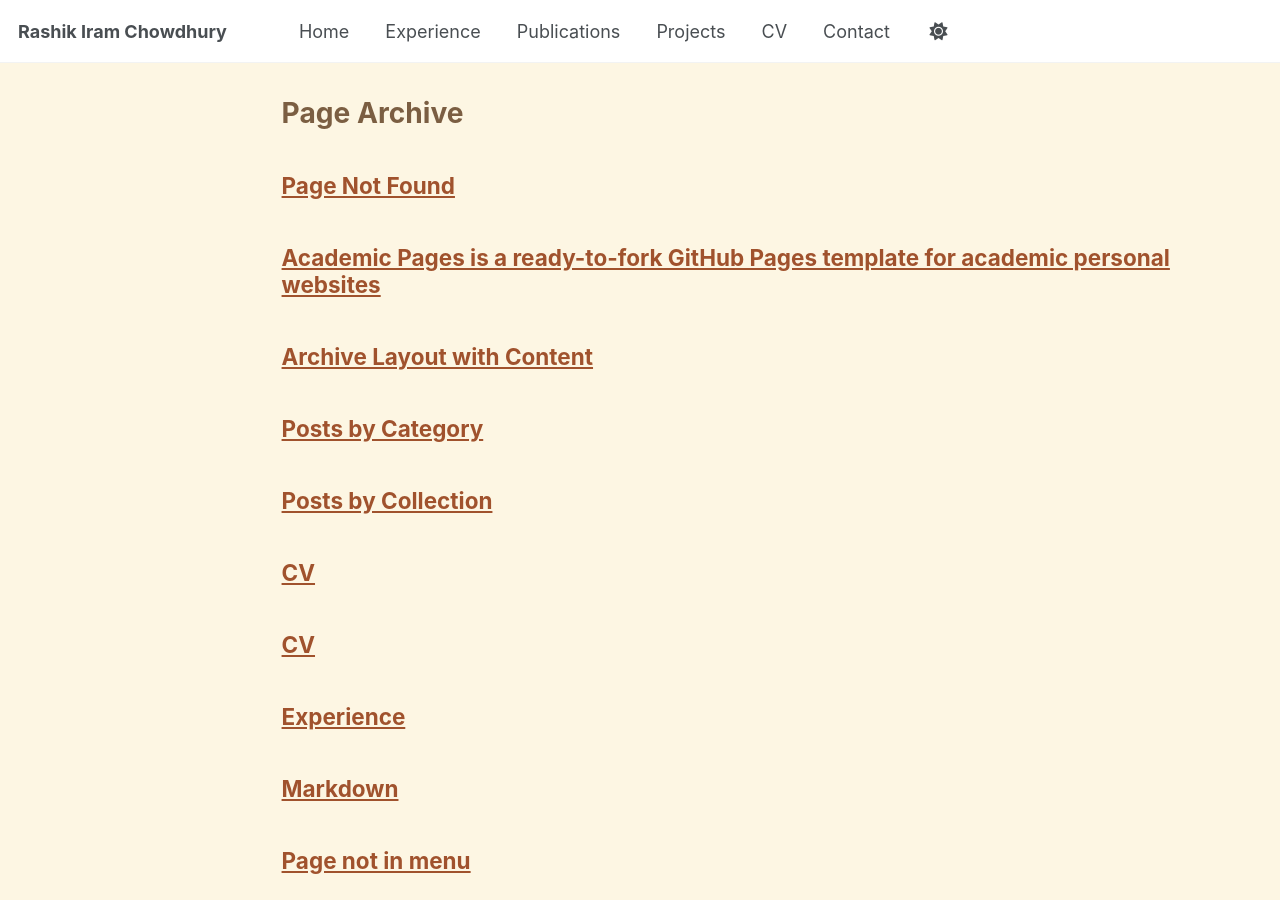
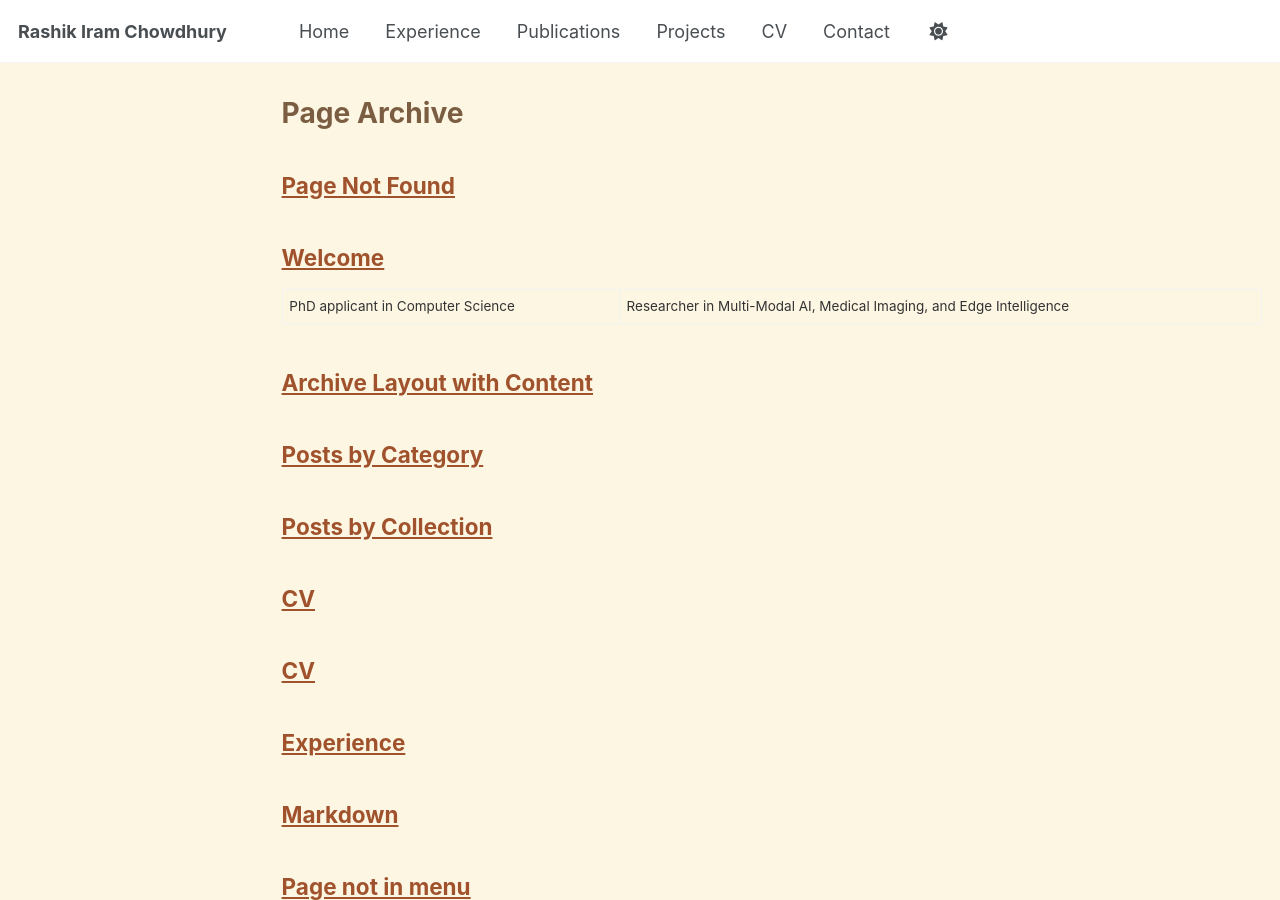
Before and after one commit to RashikIram/rashikiram.github.io, a Jekyll site: the page built from _pages/page-archive.html, in a window 1280 px wide and 900 px high. Built offline with Jekyll 4.4.1, drawn with Linux system fonts in a browser that asks for light colours; a script that is not in the unit is left out; part of the change alters nothing that is shown.

Commit message:
Update about.md

```diff
--- a/_pages/about.md
+++ b/_pages/about.md
@@ -1,56 +1,67 @@
 ---
-permalink: /
-title: "Academic Pages is a ready-to-fork GitHub Pages template for academic personal websites"
-author_profile: true
-redirect_from:
-  - /about/
-  - /about.html
+layout: home
+title: "Welcome"
+excerpt: "PhD applicant in Computer Science | Researcher in Multi-Modal AI, Medical Imaging, and Edge Intelligence"
 ---
 
-This is the front page of a website that is powered by the [Academic Pages template](https://github.com/academicpages/academicpages.github.io) and hosted on GitHub pages. [GitHub pages](https://pages.github.com) is a free service in which websites are built and hosted from code and data stored in a GitHub repository, automatically updating when a new commit is made to the repository. This template was forked from the [Minimal Mistakes Jekyll Theme](https://mmistakes.github.io/minimal-mistakes/) created by Michael Rose, and then extended to support the kinds of content that academics have: publications, talks, teaching, a portfolio, blog posts, and a dynamically-generated CV. Incidentally, these same features make it a great template for anyone that needs to show off a professional template!
+## Hi, I'm Rashik Iram Chowdhury
 
- You can fork [this template](https://github.com/academicpages/academicpages.github.io) right now, modify the configuration and Markdown files, add your own PDFs and other content, and have your own site for free, with no ads!
+I'm a Computer Science graduate from North South University and currently an **Adjunct Lecturer** at Southeast University, Dhaka, where I teach core undergraduate computer science courses to over **180 students**. My research lies at the intersection of **multi-modal learning**, **medical image analysis**, and **edge intelligence**, with a focus on building **lightweight and explainable AI systems** that are deployable in real-world, resource-constrained environments. Much of my recent work is applied to **assistive technology**, particularly AI-driven navigation for the visually impaired and mobile diagnostic tools in healthcare.
 
-A data-driven personal website
-======
-Like many other Jekyll-based GitHub Pages templates, Academic Pages makes you separate the website's content from its form. The content & metadata of your website are in structured Markdown files, while various other files constitute the theme, specifying how to transform that content & metadata into HTML pages. You keep these various Markdown (.md), YAML (.yml), HTML, and CSS files in a public GitHub repository. Each time you commit and push an update to the repository, the [GitHub pages](https://pages.github.com/) service creates static HTML pages based on these files, which are hosted on GitHub's servers free of charge.
+I'm currently expanding my research into **causal inference**, **open-world object detection**, and **long-tailed classification** — with the goal of designing AI systems that generalize beyond curated datasets and adapt to the complexity of real-world environments.
 
-Many of the features of dynamic content management systems (like Wordpress) can be achieved in this fashion, using a fraction of the computational resources and with far less vulnerability to hacking and DDoSing. You can also modify the theme to your heart's content without touching the content of your site. If you get to a point where you've broken something in Jekyll/HTML/CSS beyond repair, your Markdown files describing your talks, publications, etc. are safe. You can rollback the changes or even delete the repository and start over - just be sure to save the Markdown files! You can also write scripts that process the structured data on the site, such as [this one](https://github.com/academicpages/academicpages.github.io/blob/master/talkmap.ipynb) that analyzes metadata in pages about talks to display [a map of every location you've given a talk](https://academicpages.github.io/talkmap.html).
+---
 
-For those users that need more advanced functionality, the template also supports the following popular tools:
-- [MathJax](https://www.mathjax.org/) for mathematical equations
-- [Mermaid](https://mermaid.js.org/) for diagraming
-- [Plotly](https://plotly.com/javascript/) for plotting
+<div class="experience-section">
 
-Getting started
-======
-1. Register a GitHub account if you don't have one and confirm your e-mail (required!)
-1. Fork [this template](https://github.com/academicpages/academicpages.github.io) by clicking the "Use this template" button in the top right.
-1. Go to the repository's settings (rightmost item in the tabs that start with "Code", should be below "Unwatch"). Rename the repository "[your GitHub username].github.io", which will also be your website's URL.
-1. Set site-wide configuration and create content & metadata (see below -- also see [this set of diffs](http://archive.is/3TPas) showing what files were changed to set up [an example site](https://getorg-testacct.github.io) for a user with the username "getorg-testacct")
-1. Upload any files (like PDFs, .zip files, etc.) to the files/ directory. They will appear at https://[your GitHub username].github.io/files/example.pdf.
-1. Check status by going to the repository settings, in the "GitHub pages" section
+<h2 class="exp-heading">📌 Academic Highlights</h2>
+<div class="exp-card">
+  <ul>
+    <li>🎓 Graduated <strong>Summa Cum Laude</strong> from North South University with a <strong>GPA of 3.98/4.00</strong></li>
+    <li>🏅 Ranked in the <strong>top 1%</strong> of CSE undergraduates</li>
+    <li>💰 Awarded <strong>full merit scholarship</strong> (2021–2024) based on consistent academic performance</li>
+  </ul>
+</div>
 
-Site-wide configuration
-------
-The main configuration file for the site is in the base directory in [_config.yml](https://github.com/academicpages/academicpages.github.io/blob/master/_config.yml), which defines the content in the sidebars and other site-wide features. You will need to replace the default variables with ones about yourself and your site's github repository. The configuration file for the top menu is in [_data/navigation.yml](https://github.com/academicpages/academicpages.github.io/blob/master/_data/navigation.yml). For example, if you don't have a portfolio or blog posts, you can remove those items from that navigation.yml file to remove them from the header.
+<h2 class="exp-heading">🔬 Research Highlights</h2>
+<div class="exp-card">
+  <ul>
+    <li>📝 Co-authored <strong>two Q1 journal publications</strong> on AI for accessibility, including one as <strong>first author</strong></li>
+    <li>🧠 Proposed and developed <strong>real-time navigation algorithms</strong> for visually impaired pedestrians</li>
+    <li>📱 Optimized and deployed deep learning models to Android apps using ONNX and LiteRT for real-time on-device inference</li>
+    <li>📄 Co-authored a <strong>$5,000 funded proposal</strong> for NSU-CTRG 2023–24 research grant</li>
+    <li>🧪 Submitted work on:
+      <ul>
+        <li>🦷 <strong>Oral disease diagnosis</strong> using explainable and lightweight CNN ensembles, validated with expert dentists</li>
+        <li>🧬 <strong>Skin disease detection</strong> using early fusion of tabular clinical data and dermatology images with GCNs</li>
+        <li>🗑️ <strong>Open-set waste classification</strong> using a novel dataset and graph-based models for real-world deployment</li>
+      </ul>
+    </li>
+  </ul>
+</div>
 
-Create content & metadata
-------
-For site content, there is one Markdown file for each type of content, which are stored in directories like _publications, _talks, _posts, _teaching, or _pages. For example, each talk is a Markdown file in the [_talks directory](https://github.com/academicpages/academicpages.github.io/tree/master/_talks). At the top of each Markdown file is structured data in YAML about the talk, which the theme will parse to do lots of cool stuff. The same structured data about a talk is used to generate the list of talks on the [Talks page](https://academicpages.github.io/talks), each [individual page](https://academicpages.github.io/talks/2012-03-01-talk-1) for specific talks, the talks section for the [CV page](https://academicpages.github.io/cv), and the [map of places you've given a talk](https://academicpages.github.io/talkmap.html) (if you run this [python file](https://github.com/academicpages/academicpages.github.io/blob/master/talkmap.py) or [Jupyter notebook](https://github.com/academicpages/academicpages.github.io/blob/master/talkmap.ipynb), which creates the HTML for the map based on the contents of the _talks directory).
+<h2 class="exp-heading">👨‍🏫 Teaching Highlights</h2>
+<div class="exp-card">
+  <ul>
+    <li>📘 Adjunct Lecturer, Southeast University — teaching undergraduate courses to <strong>180+ students</strong></li>
+    <li>🧑‍🏫 Delivered lectures and labs in <strong>Operating Systems</strong>, <strong>Database Systems</strong>, and <strong>Communication Theory</strong></li>
+    <li>🎯 Contributed to <strong>OBE and BAETE accreditation-aligned curriculum design</strong></li>
+    <li>🧩 Supported lab development and supervised assessments and grading workflows</li>
+    <li>🧑‍💼 Former Teaching Assistant, North South University — supervised and supported <strong>160+ students</strong> in <strong>Discrete Mathematics</strong> and <strong>Database Systems</strong></li>
+  </ul>
+</div>
 
-**Markdown generator**
 
-The repository includes [a set of Jupyter notebooks](https://github.com/academicpages/academicpages.github.io/tree/master/markdown_generator
-) that converts a CSV containing structured data about talks or presentations into individual Markdown files that will be properly formatted for the Academic Pages template. The sample CSVs in that directory are the ones I used to create my own personal website at stuartgeiger.com. My usual workflow is that I keep a spreadsheet of my publications and talks, then run the code in these notebooks to generate the Markdown files, then commit and push them to the GitHub repository.
+---
 
-How to edit your site's GitHub repository
-------
-Many people use a git client to create files on their local computer and then push them to GitHub's servers. If you are not familiar with git, you can directly edit these configuration and Markdown files directly in the github.com interface. Navigate to a file (like [this one](https://github.com/academicpages/academicpages.github.io/blob/master/_talks/2012-03-01-talk-1.md) and click the pencil icon in the top right of the content preview (to the right of the "Raw | Blame | History" buttons). You can delete a file by clicking the trashcan icon to the right of the pencil icon. You can also create new files or upload files by navigating to a directory and clicking the "Create new file" or "Upload files" buttons.
+## 🔗 Explore More
 
-Example: editing a Markdown file for a talk
-![Editing a Markdown file for a talk](/images/editing-talk.png)
+- [📚 Publications](/publications/) — My academic papers and submitted works
+- [🧪 Projects](/projects/) — Open-source tools and applied research
+- [💼 Experience](/experience/) — Teaching and academic roles
+- [📄 CV](/cv/) — Downloadable résumé (PDF)
+- [📬 Contact](/contact/) — Get in touch
 
-For more info
-------
-More info about configuring Academic Pages can be found in [the guide](https://academicpages.github.io/markdown/), the [growing wiki](https://github.com/academicpages/academicpages.github.io/wiki), and you can always [ask a question on GitHub](https://github.com/academicpages/academicpages.github.io/discussions). The [guides for the Minimal Mistakes theme](https://mmistakes.github.io/minimal-mistakes/docs/configuration/) (which this theme was forked from) might also be helpful.
+---
+
+*I'm actively seeking PhD opportunities in Computer Science for Spring 2026. If my work aligns with your interests, I’d love to connect or collaborate.*
```
